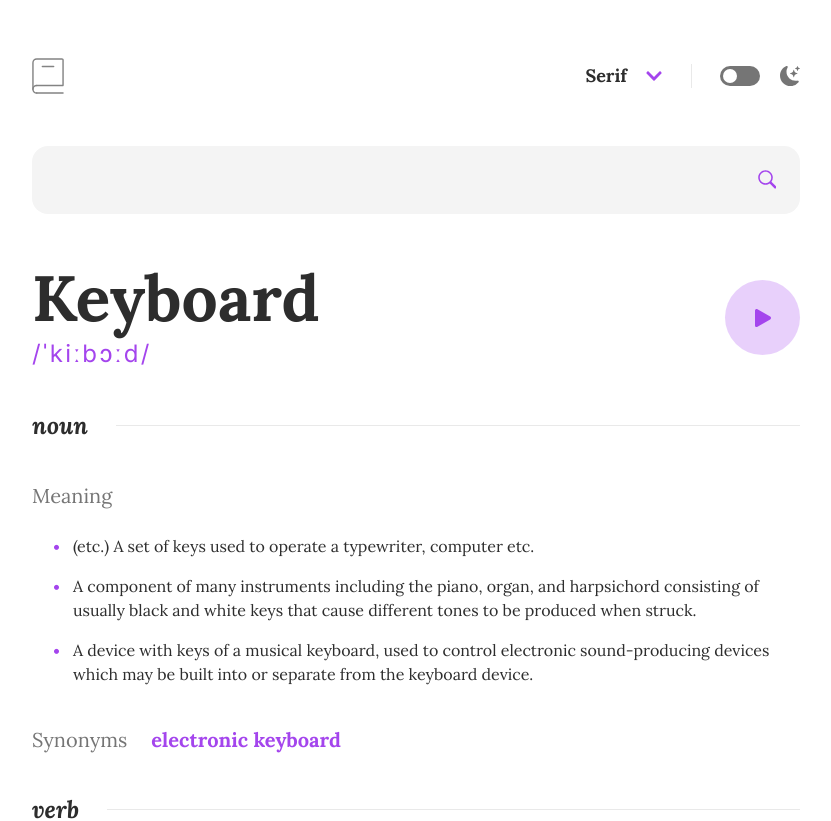
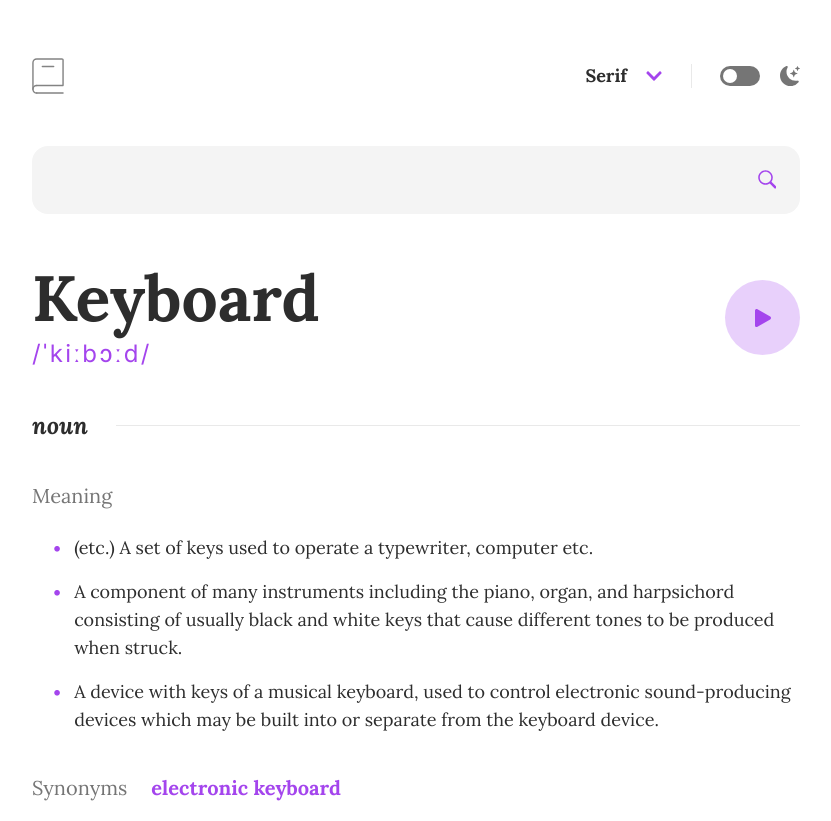
Before and after one commit to amirintech/dictionary-app, a React (Vite) app: page / in a window 1280 px wide. Shown: the top 821 px of the page, without its empty margins (224-1055 px from the left). Built offline with nearby package versions, Linux system fonts and the light colour scheme; what prettier-plugin-tailwindcss would draw is missing.

Commit message:
Refactor code

```diff
--- a/src/components/shared/List.tsx
+++ b/src/components/shared/List.tsx
@@ -14,7 +14,7 @@ const List: FC<Props> = ({ definitions }) => {
         {definitions.map(({ definition, example }, idx) => (
           <li
             key={idx}
-            className="flex text-violet before:font-sans before:content-['•'] md:pl-5"
+            className="flex text-violet before:font-sans before:content-['•'] md:pl-5 md:text-lg"
           >
             <p className="flex flex-col gap-1 pl-3">
               {/* Definition */}
```
